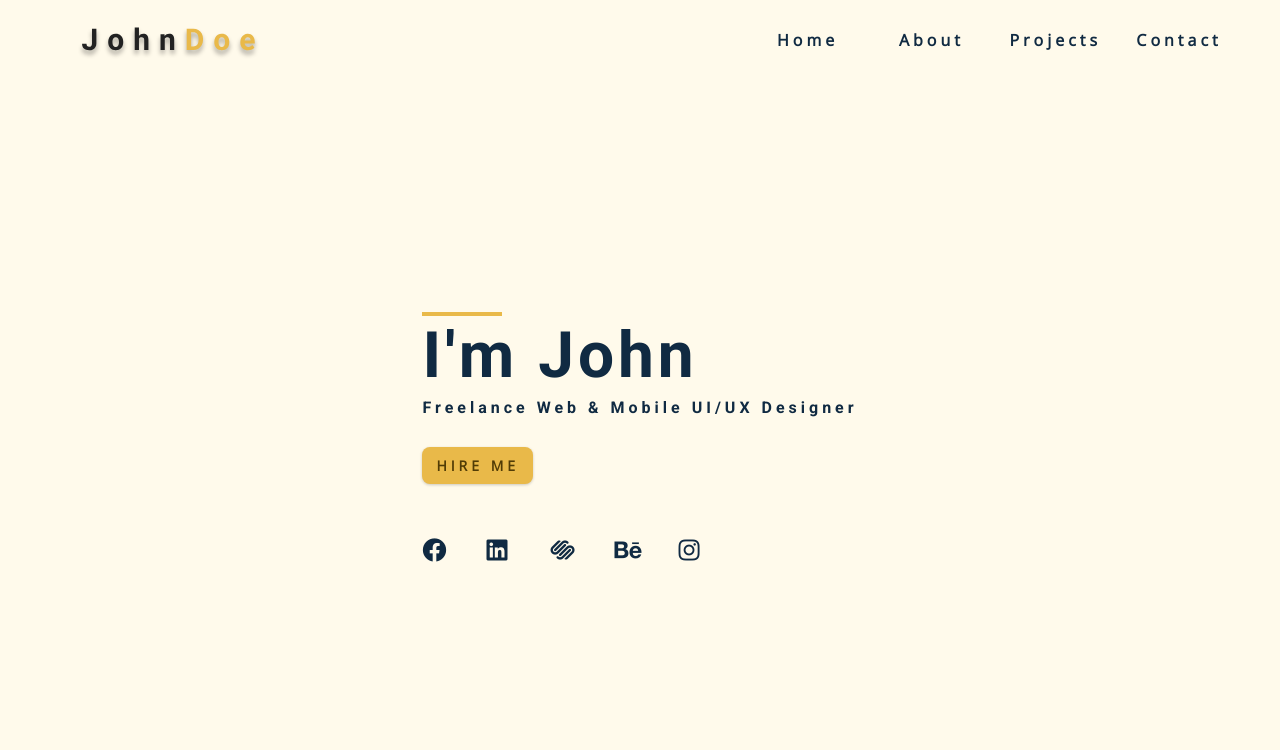
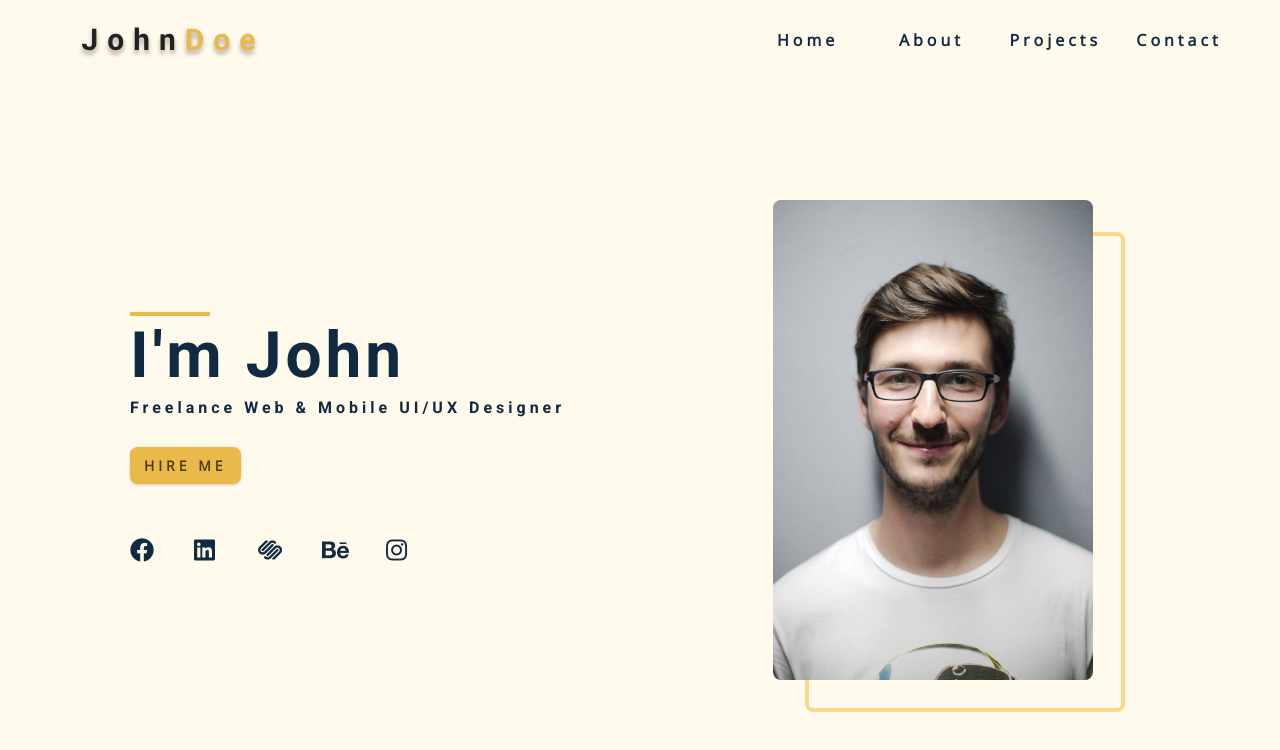
Before and after one commit to Amir-ali-anwar/css-grid-portfolio, a plain HTML site: page index.html in a window 1280 px wide. Drawn offline with nearby package versions, Linux system fonts and the light colour scheme.

Commit message:
header big screen completed

```diff
--- a/css/styles.css
+++ b/css/styles.css
@@ -172,9 +172,7 @@ p {
   margin-left: auto;
   margin-right: auto;
 }
-.hero-img{
-  display: none;
-}
+
 /*
 ===============
 Navbar
@@ -323,20 +321,54 @@ Hero
   margin-bottom: 0.5rem;
   margin-left: 0;
 }
-.hero{
+.hero {
   background-color: var(--clr-primary-10);
 }
-.hero-center{
+.hero-center {
   display: grid;
   align-items: center;
   justify-content: center;
- height: calc(100vh - 5rem);
+  justify-items: center;
+  height: calc(100vh - 5rem);
 }
-.hero-info .social-icons{
+.hero-info .social-icons {
   justify-items: start;
 }
+.hero-img {
+  display: none;
+}
 .hero-info .hero-btn {
-    margin-top: 1.24rem;
+  margin-top: 1.24rem;
+}
+
+@media screen and (min-width: 992px) {
+  .hero-img {
+    display: block;
+    position: relative;
+  }
+  .hero-center {
+    grid-template-columns: repeat(2, 1fr);
+
+  }
+ .hero-photo {
+    max-width: 25rem;
+    max-height: 30rem;
+    -o-object-fit: cover;
+    object-fit: cover;
+    border-radius: var(--radius);
+    /* place the image in front of ::before */
+    position: relative;
+  }
+  .hero-img::before {
+    content: "";
+    position: absolute;
+    width: 100%;
+    height: 100%;
+    border: 0.25rem solid var(--clr-primary-7);
+    top: 2rem;
+    right: -2rem;
+    border-radius: var(--radius);
+  }
 }
 /*
 ===============
```
Also changed, not shown: index.html (+0 -1 lines).
